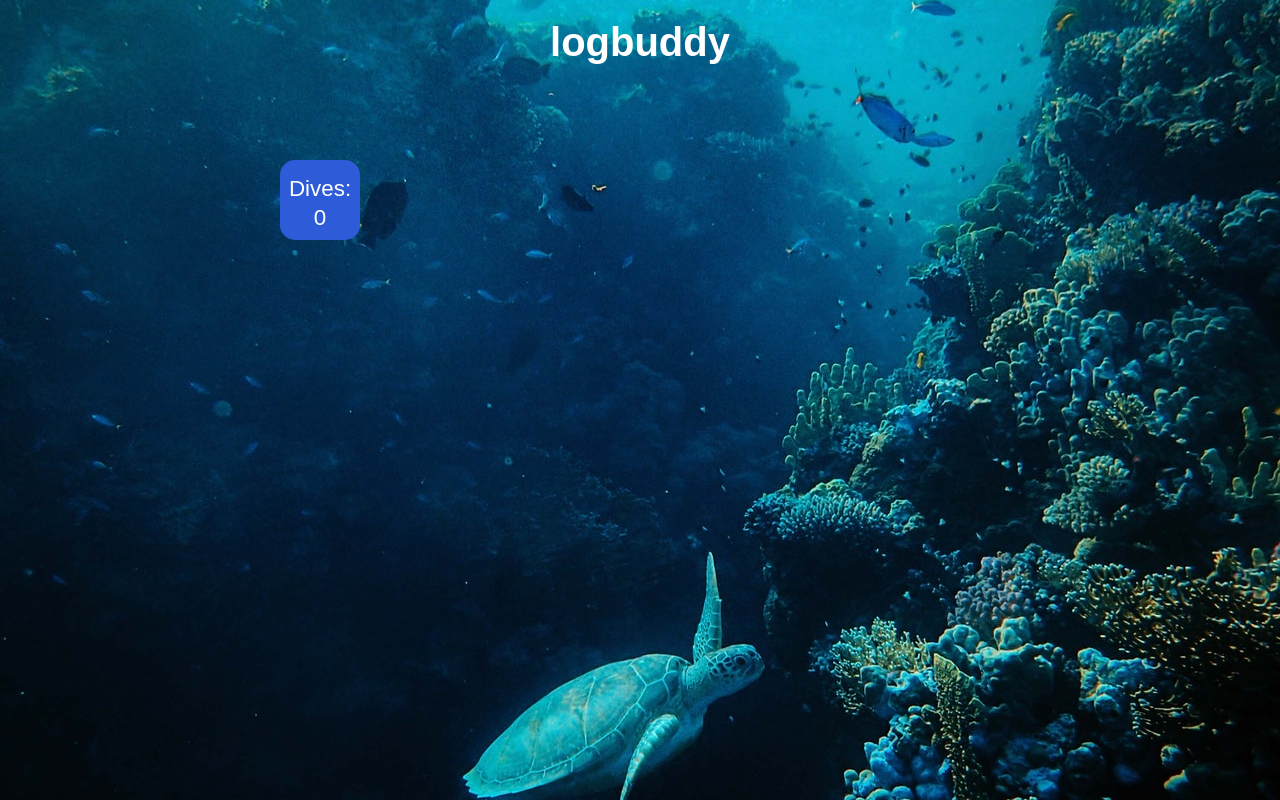
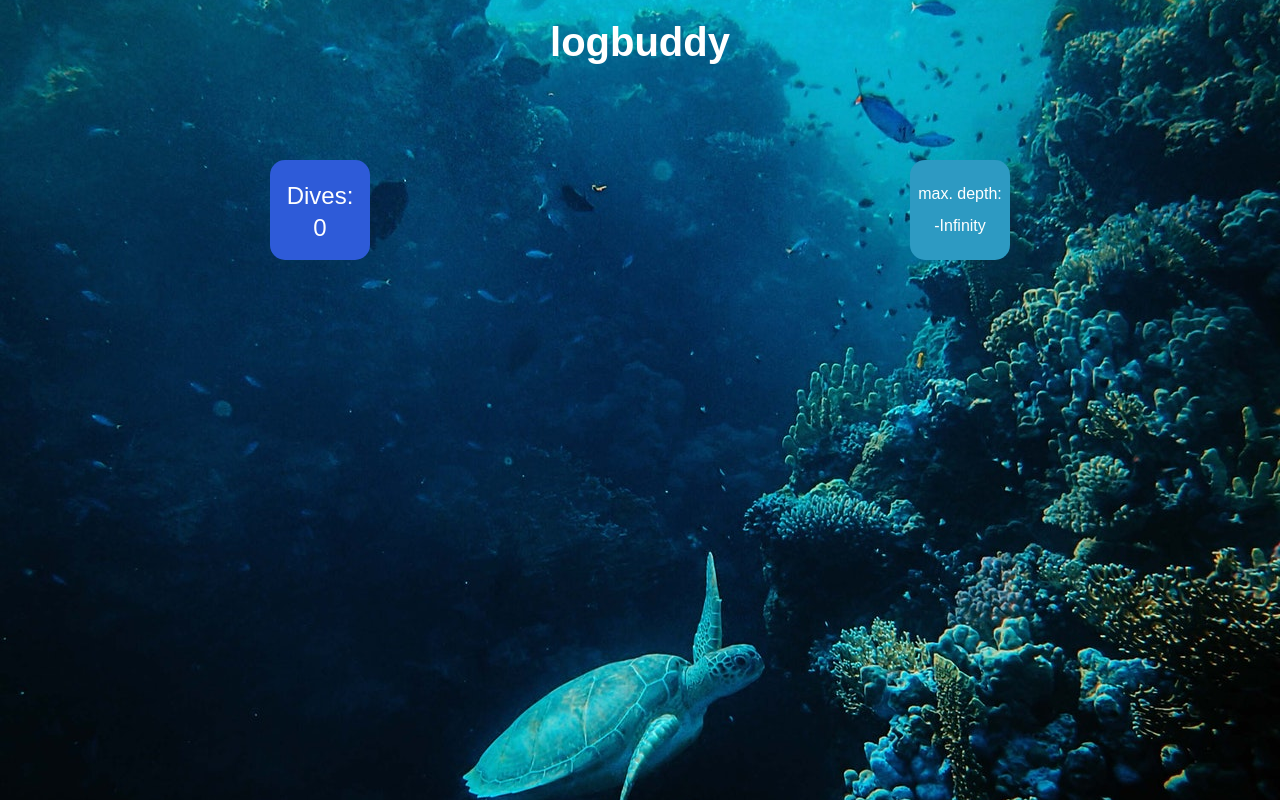
Before and after one commit to FlyingMoe91/capstone-project, a React (Create React App) app: page / in a window 1280 px wide. Built offline with nearby package versions, Linux system fonts and the light colour scheme.

Commit message:
Add maxDepth button, which  shows the max depth of all past dives

```diff
--- a/src/components/AddDiveForm/AddDive.js
+++ b/src/components/AddDiveForm/AddDive.js
@@ -150,7 +150,6 @@ export default function AddDive({ onClickBack, onCreate }) {
   function handelOnChange(event) {
     const { name, value } = event.target;
     setDiveData({
-      _id: nanoid(),
       ...diveData,
       [name]: value.trim(),
     });
@@ -158,7 +157,7 @@ export default function AddDive({ onClickBack, onCreate }) {
 
   function handleSubmit(event) {
     event.preventDefault();
-    onCreate(diveData);
+    onCreate({ ...diveData, _id: nanoid() });
   }
 }
 
--- a/src/components/Statistics/Statistics.js
+++ b/src/components/Statistics/Statistics.js
@@ -3,24 +3,44 @@ import { NavLink } from 'react-router-dom';
 
 export default function Statistics(diveData) {
   const dives = diveData.diveData.length;
+  const depth = Math.max.apply(
+    Math,
+    diveData.diveData.map(function (o) {
+      return o.maxDepth;
+    })
+  );
 
   return (
     <>
       <NavLinkStyled to="divelog">Dives: {dives} </NavLinkStyled>
+      <Button>max. depth: {depth}</Button>
     </>
   );
 }
 
 const NavLinkStyled = styled(NavLink)`
-  width: 80px;
-  height: 80px;
+  width: 100px;
+  height: 100px;
   background-color: #2e5bd8;
   color: white;
-  font-size: 1.4rem;
+  font-size: 1.5rem;
   border: 0;
   border-radius: 15px;
   text-align: center;
-  padding-top: 15px;
+  padding: 20px 10px 0 10px;
   text-decoration: none;
-  line-height: 1.8rem;
+  line-height: 2rem;
 `;
+
+const Button = styled.button`
+  width: 100px;
+  height: 100px;
+  background-color: #2d9ac2;
+  color: white;
+  font-size: 1rem;
+  border: 0;
+  border-radius: 15px;
+  text-align: center;
+  text-decoration: none;
+  line-height: 2rem;
+`;
```
